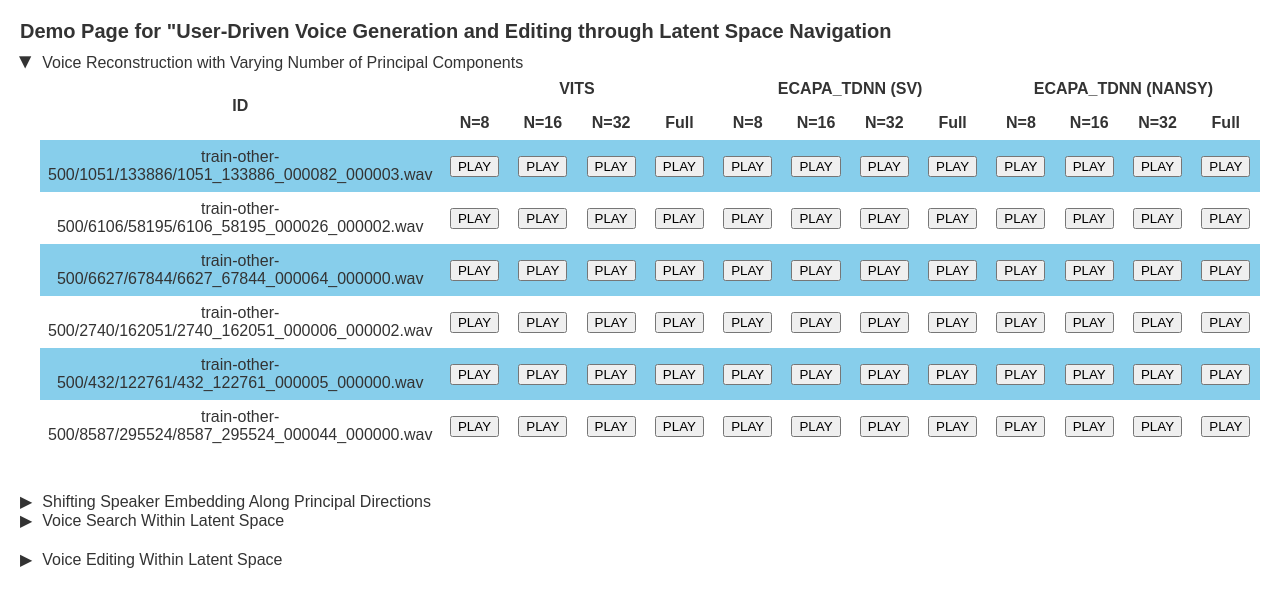
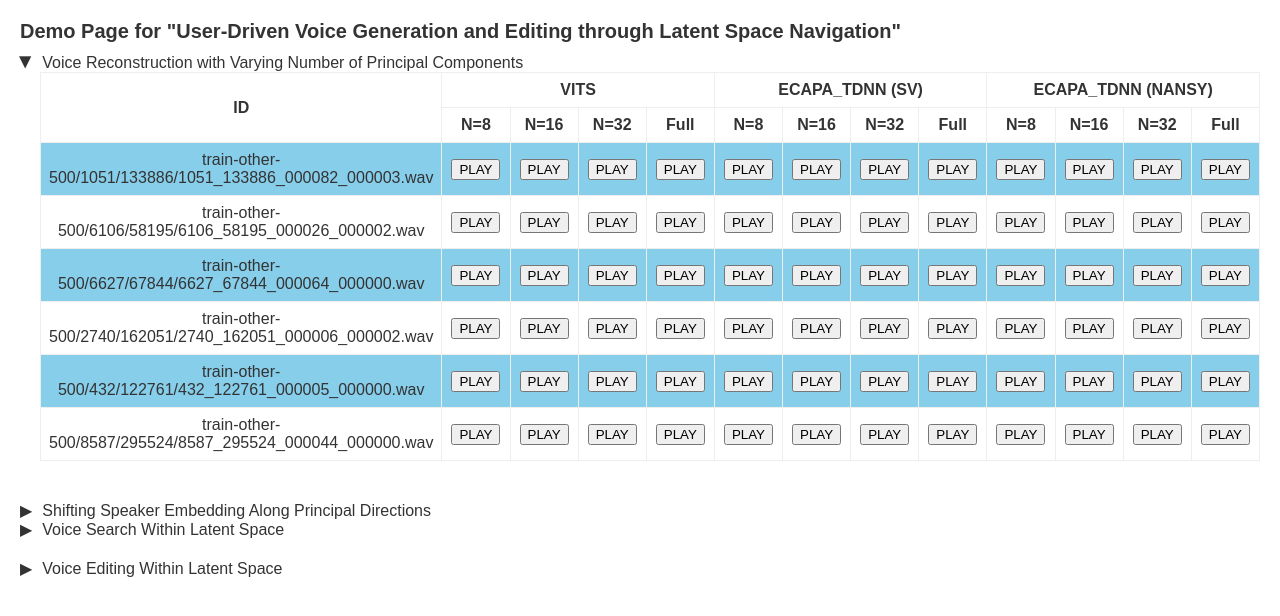
Before and after one commit to myspeechprojects/voicedesign, a plain HTML site: page index.html in a window 1280 px wide. Both pictures are taken after a click on the element 640 px from the left and 62 px from the top of the page. Drawn offline with Linux system fonts and the light colour scheme.

Commit message:
add boarder

```diff
--- a/index.html
+++ b/index.html
@@ -69,7 +69,10 @@
         td {
             padding: 8px;
             text-align: center;
+            border: 1px solid #eee; /* Very light grey border */
         }
+
+
 
         th:first-child,
         td:first-child {
@@ -189,7 +192,7 @@
 </head>
 
 <body>
-    <div class="pagetitle">Demo Page for "User-Driven Voice Generation and Editing through Latent Space Navigation</div>
+    <div class="pagetitle">Demo Page for "User-Driven Voice Generation and Editing through Latent Space Navigation"</div>
     <div class="section">
         <div class="title" onclick="toggleSection(event)">
             <span class="triangle">▶</span>
```
